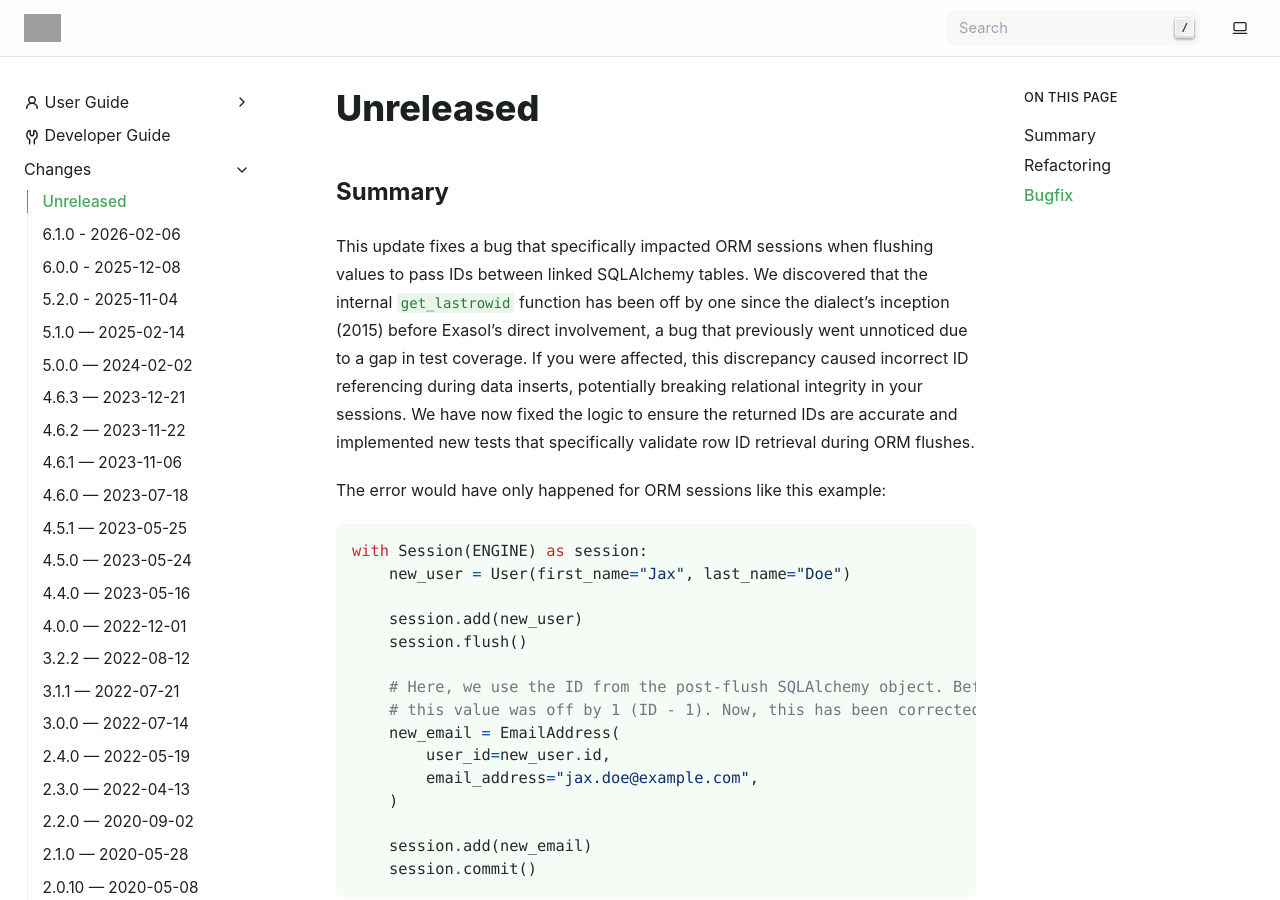
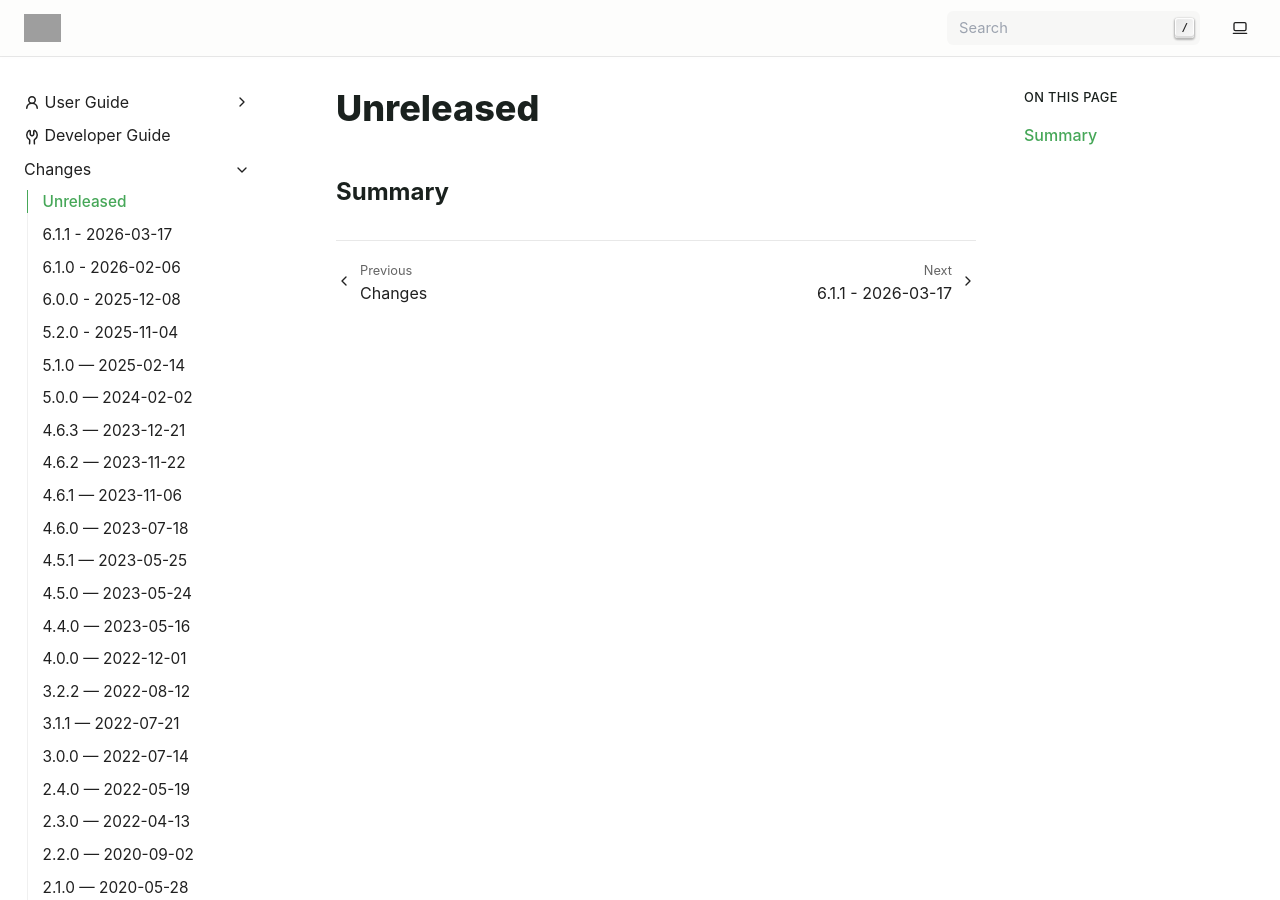
Before and after one commit to exasol/sqlalchemy-exasol, a Sphinx documentation site: the page built from doc/changes/unreleased.md, in a window 1280 px wide and 900 px high. Built offline with Sphinx 7.4.7, drawn with Linux system fonts in a browser that asks for light colours; some of the changed text lies outside the part shown; grey boxes are pictures that could not be loaded.

Commit message:
Release/prepare 6.1.1 (#731)
* Update transitive tornado
* Prepare release 6.1.1
* Make test checks more explicit for long-term usage

````diff
--- a/doc/changes/unreleased.md
+++ b/doc/changes/unreleased.md
@@ -1,43 +1,3 @@
 # Unreleased
 
 ## Summary
-
-This update fixes a bug that specifically impacted ORM sessions when flushing values to
-pass IDs between linked SQLAlchemy tables. We discovered that the internal
-`get_lastrowid` function has been off by one since the dialect’s inception (2015)
-before Exasol's direct involvement, a bug that previously went unnoticed due to a gap
-in test coverage. If you were affected, this discrepancy caused incorrect ID referencing
-during data inserts, potentially breaking relational integrity in your sessions. We have
-now fixed the logic to ensure the returned IDs are accurate and implemented new tests
-that specifically validate row ID retrieval during ORM flushes.
-
-The error would have only happened for ORM sessions like this example:
-```python
-with Session(ENGINE) as session:
-    new_user = User(first_name="Jax", last_name="Doe")
-
-    session.add(new_user)
-    session.flush()
-
-    # Here, we use the ID from the post-flush SQLAlchemy object. Before this update,
-    # this value was off by 1 (ID - 1). Now, this has been corrected (ID).
-    new_email = EmailAddress(
-        user_id=new_user.id,
-        email_address="jax.doe@example.com",
-    )
-
-    session.add(new_email)
-    session.commit()
-```
-
-While this method ensures accurate ID retrieval, it is not the most performant way to
-insert data in SQLAlchemy-Exasol. For high-volume inserts, consider using more
-efficient bulk processing methods.
-
-## Refactoring
-
-* #724: Updated to `exasol-toolbox` 6.0.0
-
-## Bugfix
-
-* #709: Fixed ORM session usage so that session IDs when flushed are not off by one
--- a/pyproject.toml
+++ b/pyproject.toml
@@ -1,6 +1,6 @@
 [project]
 name = "sqlalchemy_exasol"
-version = "6.1.0"
+version = "6.1.1"
 description = "EXASOL dialect for SQLAlchemy"
 authors = [
     { name = "Exasol AG", email = "opensource@exasol.com" },
--- a/sqlalchemy_exasol/version.py
+++ b/sqlalchemy_exasol/version.py
@@ -10,6 +10,6 @@
 
 MAJOR = 6
 MINOR = 1
-PATCH = 0
+PATCH = 1
 VERSION = f"{MAJOR}.{MINOR}.{PATCH}"
 __version__ = VERSION
````
Also changed, not shown: doc/changes/changelog.md (+2 -0 lines), doc/changes/changes_6.1.1.md (added, +49 -0 lines), 2 other files.
